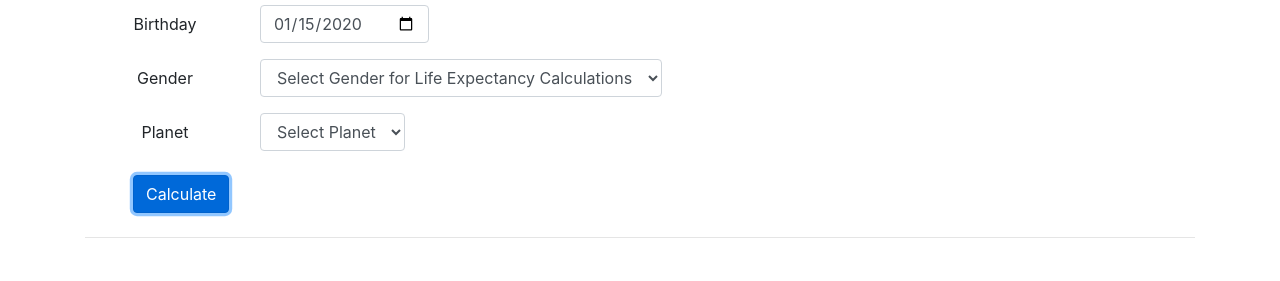
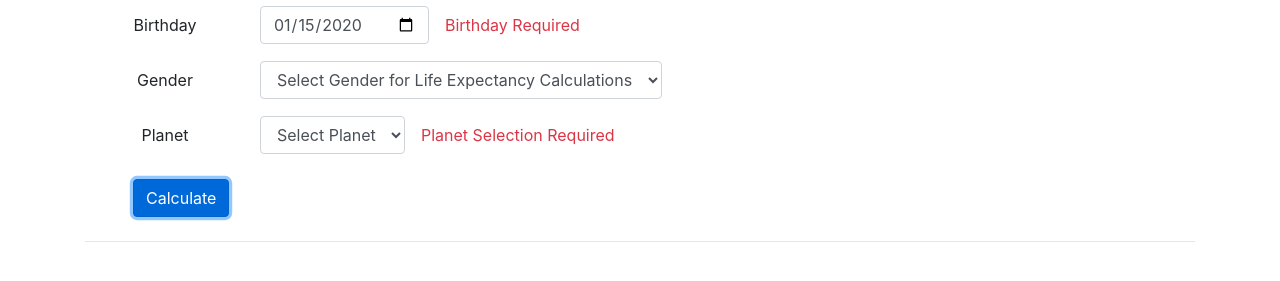
Before and after one commit to vnessa-su/super-galactic-age-calculator, a website built with webpack: page src/index.html in a window 1280 px wide. Both pictures are taken after typing "2020-01-15" into the empty fields and a click on the button "Calculate". Shown: the part 99-380 px from the top of the page. Built offline with nearby package versions, Linux system fonts and the light colour scheme.

Commit message:
Add warning display if no planet selected

```diff
--- a/src/index.html
+++ b/src/index.html
@@ -30,6 +30,7 @@
         <select class="form-control" id="planetSelect">
           <option value="" selected disabled>Select Planet</option>
         </select>
+        <p id="inputPlanetWarning" class="text-danger px-3 my-2 d-none">Planet Selection Required</p>
       </div>
       <button type="submit" class="btn btn-primary mx-5 my-2">Calculate</button>
     </form>
--- a/src/index.js
+++ b/src/index.js
@@ -14,14 +14,15 @@ $(document).ready(function(){
     const planet = $("#planetSelect").val();
     const planetObject = planetMap.get(planet);
     console.log(planetObject);
-    if(birthday){
+    if(birthday && planet){
       $("#inputBirthdayWarning").addClass("d-none");
+      $("#inputPlanetWarning").addClass("d-none");
       let earthlingObject = new Earthling(birthday, gender);
       displayBirthdayOnPlanet(earthlingObject, planetObject);
     } else {
       $("#inputBirthdayWarning").removeClass("d-none");
+      $("#inputPlanetWarning").removeClass("d-none");
     }
-
   });
 });
 
```
